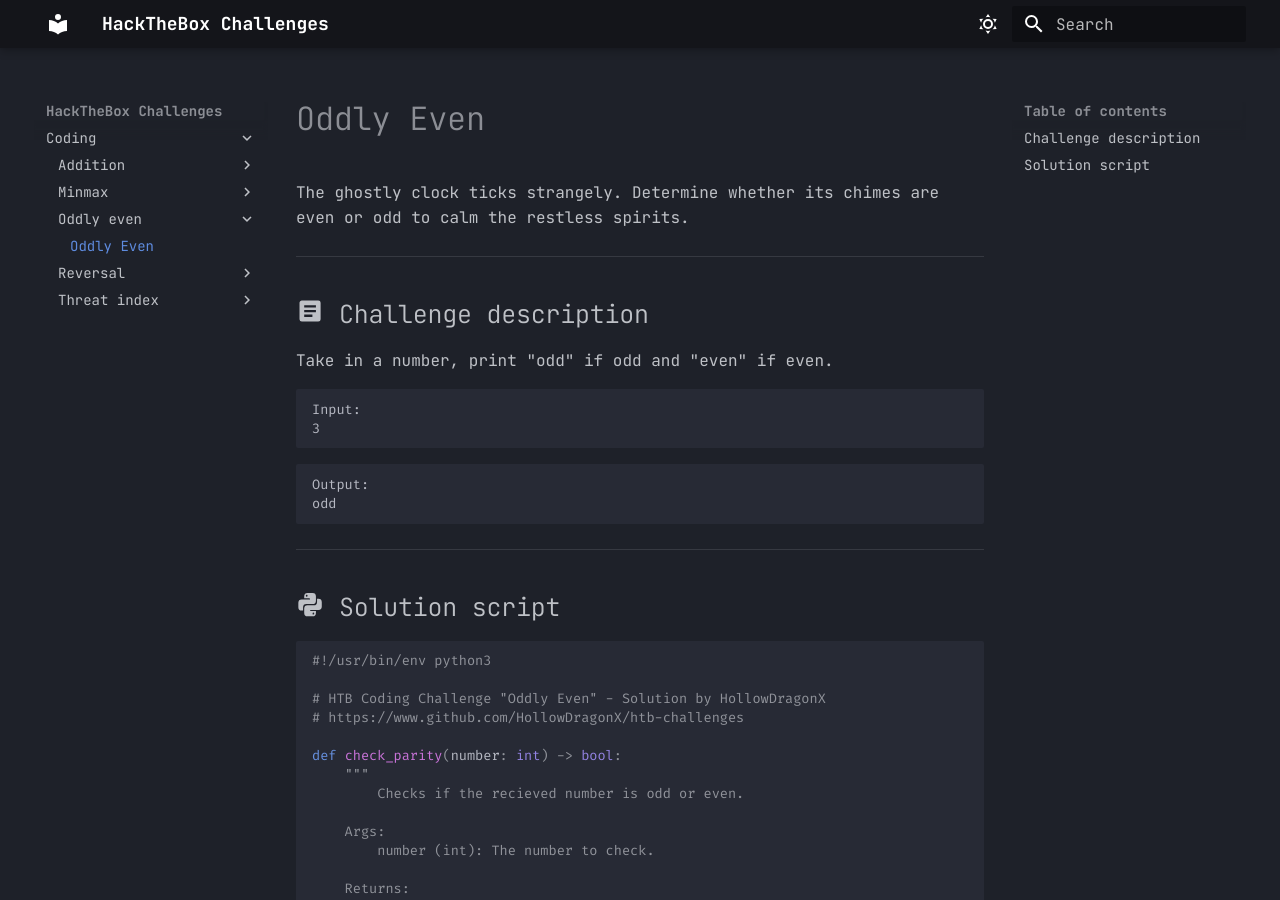
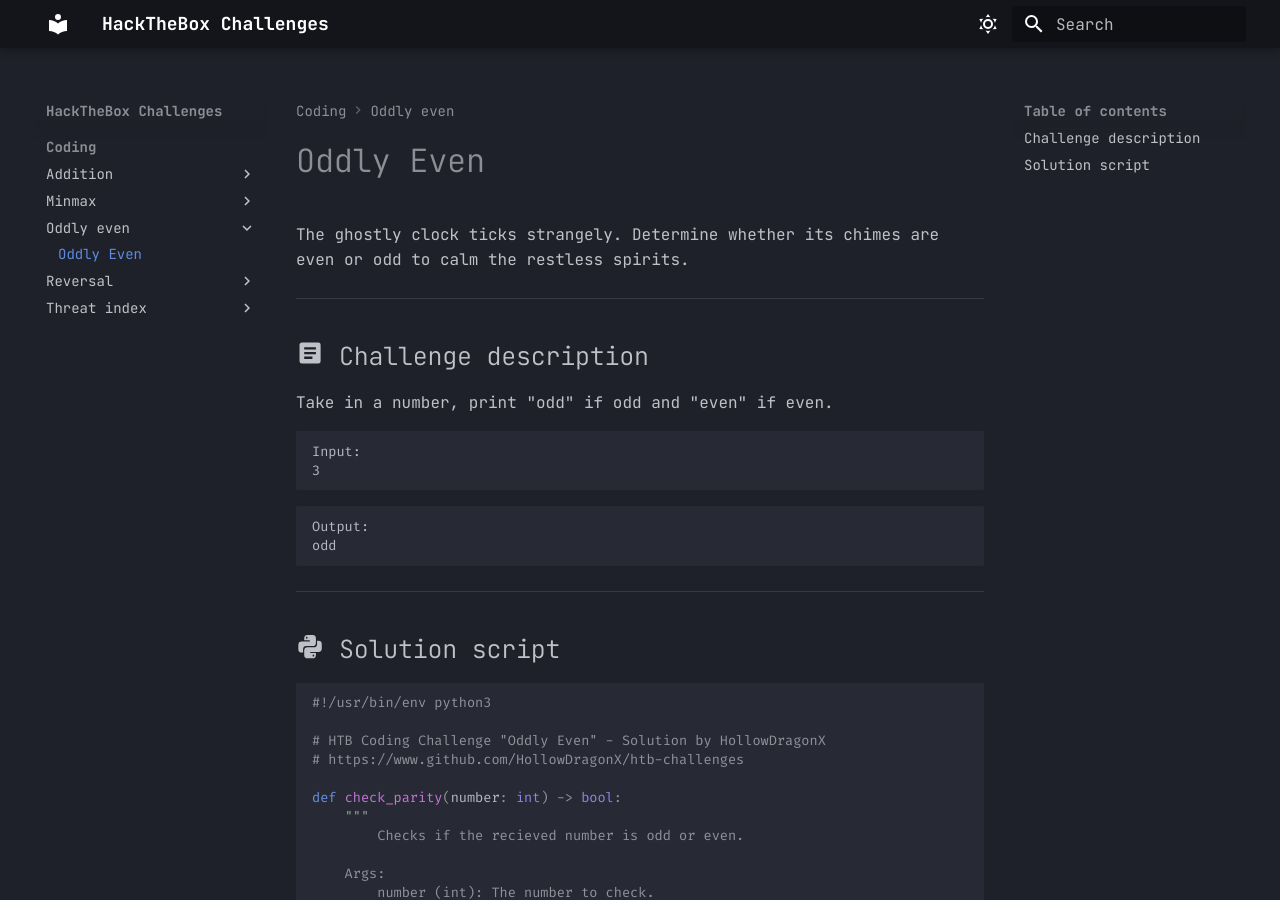
Before and after one commit to HollowDragonX/htb-challenges, an MkDocs documentation site: the page built from docs/coding/oddly_even/challenge_description.md, in a window 1280 px wide and 900 px high. Built offline with MkDocs 1.6.1 and Material for MkDocs 9.7.7, drawn with Linux system fonts in a browser that asks for light colours; some of the changed text lies outside the part shown.

Commit message:
chore: update mkdocs.yml with navigation features

```diff
--- a/mkdocs.yml
+++ b/mkdocs.yml
@@ -5,6 +5,12 @@
   font:
     text: Jetbrains Mono
     code: Fira Code
+  features:
+    - navigation.footer
+    - navigation.indexes
+    - navigation.path
+    - navigation.sections
+    - navigation.top
   palette:
 
     # Dark mode palette
```
